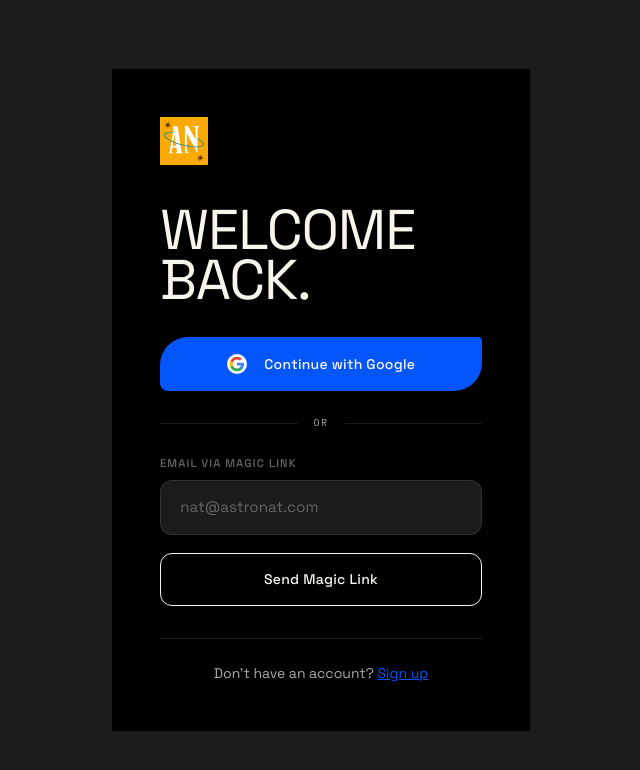
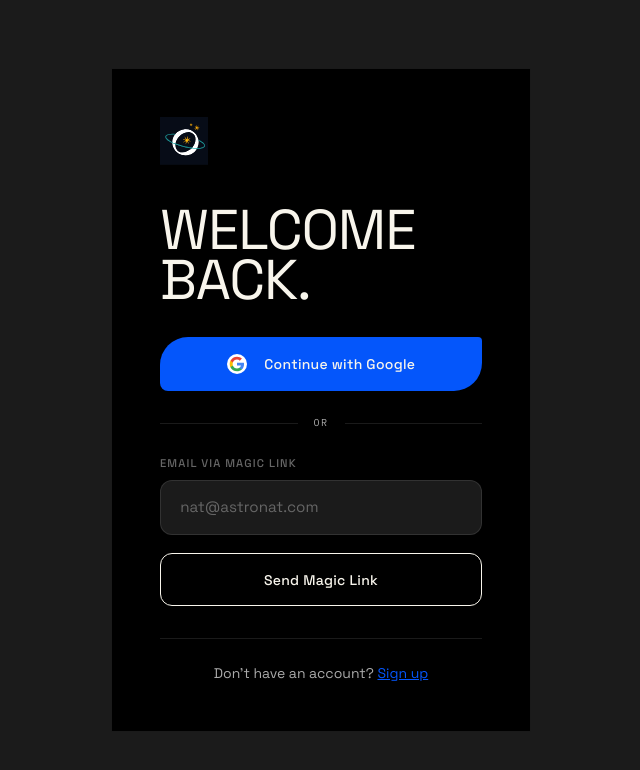
Before and after one commit to bwirakes/astronat-travel, a Next.js app: page /auth/login in a window 1280 px wide. Shown: the top 770 px of the page, without its empty margins (319-959 px from the left). Built offline with nearby package versions, Linux system fonts and the light colour scheme; no server answers.

Commit message:
fix(auth): update text color and logo for better light mode visibility

```diff
--- a/app/auth/login/page.tsx
+++ b/app/auth/login/page.tsx
@@ -57,18 +57,17 @@ export default function LoginPage() {
 
         <div className="mb-10 block">
           <Image
-            src="/saturn-monogram.svg"
+            src="/saturn-o-stars.svg"
             alt="Saturn Monogram"
             width={48}
             height={48}
-            className="invert"
-            style={{ filter: 'invert(1)' }}
+            className="onboarding-logo"
           />
         </div>
 
         <h1
           className="uppercase mb-8"
-          style={{ fontFamily: 'var(--font-primary)', fontSize: 'clamp(3rem, 5vw, 3.5rem)', lineHeight: 0.9, color: 'var(--color-eggshell)' }}
+          style={{ fontFamily: 'var(--font-primary)', fontSize: 'clamp(3rem, 5vw, 3.5rem)', lineHeight: 0.9, color: 'var(--text-primary)' }}
         >
           Welcome<br />back.
         </h1>
@@ -109,7 +108,7 @@ export default function LoginPage() {
         </form>
 
         {message && (
-          <div className="mt-4 p-3 rounded-md text-sm text-center border" style={{ borderColor: 'var(--surface-border)', color: 'var(--color-eggshell)', fontFamily: 'var(--font-body)' }}>
+          <div className="mt-4 p-3 rounded-md text-sm text-center border" style={{ borderColor: 'var(--surface-border)', color: 'var(--text-primary)', fontFamily: 'var(--font-body)' }}>
             {message}
           </div>
         )}
--- a/app/auth/signup/page.tsx
+++ b/app/auth/signup/page.tsx
@@ -57,12 +57,11 @@ export default function SignupPage() {
 
         <div className="mb-8 block">
           <Image
-            src="/saturn-monogram.svg"
+            src="/saturn-o-stars.svg"
             alt="Saturn Monogram"
             width={48}
             height={48}
-            className="invert"
-            style={{ filter: 'invert(1)' }}
+            className="onboarding-logo"
           />
         </div>
 
@@ -77,7 +76,7 @@ export default function SignupPage() {
 
           <h1
             className="uppercase relative z-10"
-            style={{ fontFamily: 'var(--font-primary)', fontSize: 'clamp(2.5rem, 5vw, 3rem)', lineHeight: 0.9, color: 'var(--color-eggshell)' }}
+            style={{ fontFamily: 'var(--font-primary)', fontSize: 'clamp(2.5rem, 5vw, 3rem)', lineHeight: 0.9, color: 'var(--text-primary)' }}
           >
             Begin your<br />reading.
           </h1>
@@ -119,7 +118,7 @@ export default function SignupPage() {
         </form>
 
         {message && (
-          <div className="mt-4 p-3 rounded-md text-sm text-center border relative z-10" style={{ borderColor: 'var(--surface-border)', color: 'var(--color-eggshell)', fontFamily: 'var(--font-body)' }}>
+          <div className="mt-4 p-3 rounded-md text-sm text-center border relative z-10" style={{ borderColor: 'var(--surface-border)', color: 'var(--text-primary)', fontFamily: 'var(--font-body)' }}>
             {message}
           </div>
         )}
```
